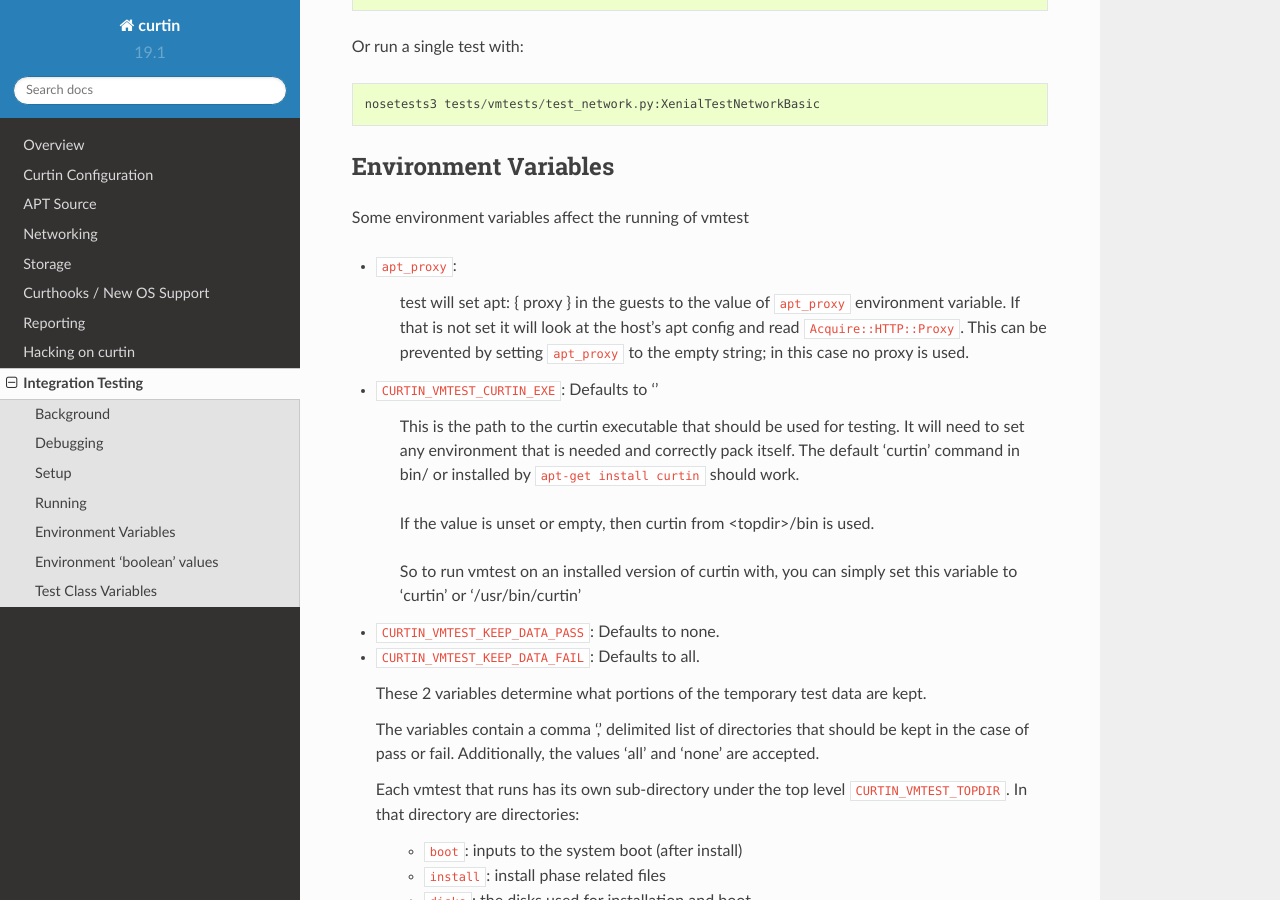
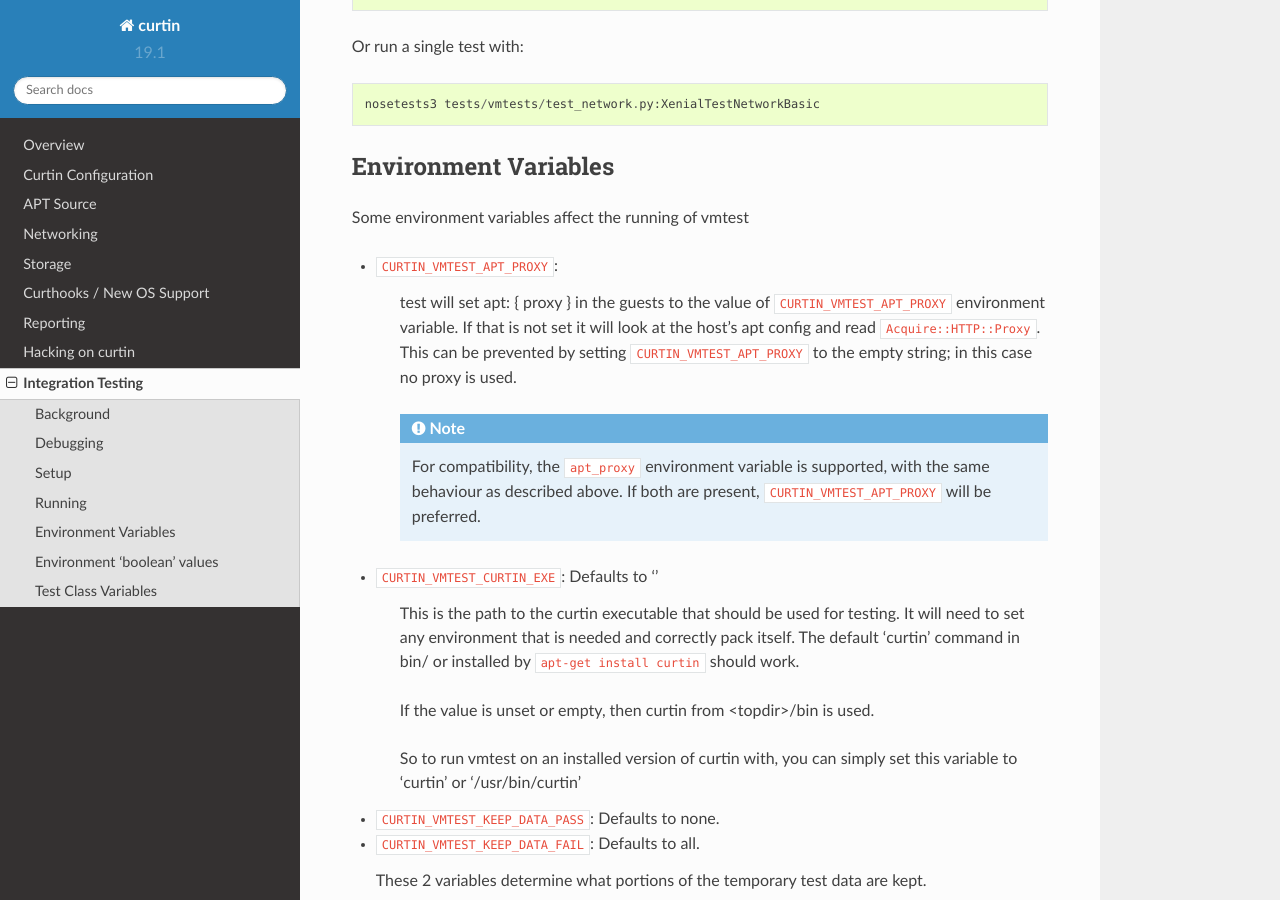
Before and after one commit to canonical/curtin, a Sphinx documentation site: the page built from doc/topics/integration-testing.rst, in a window 1280 px wide and 900 px high, scrolled down 2449 px. Built offline with Sphinx 7.4.7 and the Read the Docs theme 2.0.0, drawn with Linux system fonts in a browser that asks for light colours.

Commit message:
vmtests: add support for CURTIN_VMTEST_APT_PROXY
This has the same behaviour as apt_proxy, but allows developers to
override it globally without affecting other applications. apt_proxy
will continue to work, but CURTIN_VMTEST_APT_PROXY will be preferred if
it is present in the environment.

(This change is applied to both the Python vmtests code, and to the
tools/launch shell script.)

```diff
--- a/doc/topics/integration-testing.rst
+++ b/doc/topics/integration-testing.rst
@@ -124,12 +124,19 @@ Environment Variables
 
 Some environment variables affect the running of vmtest
 
-- ``apt_proxy``:
+- ``CURTIN_VMTEST_APT_PROXY``:
 
-    test will set apt: { proxy } in the guests to the value of ``apt_proxy``
-    environment variable.  If that is not set it will look at the host's apt
-    config and read ``Acquire::HTTP::Proxy``. This can be prevented by
-    setting ``apt_proxy`` to the empty string; in this case no proxy is used.
+    test will set apt: { proxy } in the guests to the value of
+    ``CURTIN_VMTEST_APT_PROXY`` environment variable.  If that is not
+    set it will look at the host's apt config and read
+    ``Acquire::HTTP::Proxy``. This can be prevented by setting
+    ``CURTIN_VMTEST_APT_PROXY`` to the empty string; in this case no
+    proxy is used.
+
+    .. note::
+      For compatibility, the ``apt_proxy`` environment variable is
+      supported, with the same behaviour as described above.  If both
+      are present, ``CURTIN_VMTEST_APT_PROXY`` will be preferred.
 
 - ``CURTIN_VMTEST_CURTIN_EXE``: Defaults to ''
 
```
Also changed, not shown: 2 other files.
